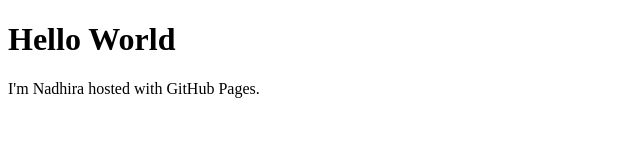
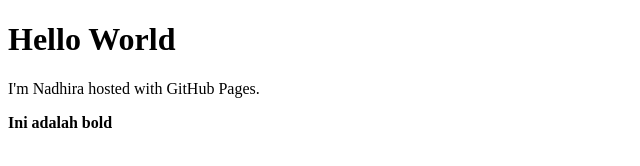
Before and after one commit to snadhira/snadhira.github.io, a plain HTML site: page index.html in a window 1280 px wide. Shown: the whole page, without its empty margins (0-640 px from the left). Drawn offline with Linux system fonts and the light colour scheme.

Commit message:
add bold

```diff
--- a/index.html
+++ b/index.html
@@ -3,5 +3,7 @@
 <body>
 <h1>Hello World</h1>
 <p>I'm Nadhira hosted with GitHub Pages.</p>
+
+<b>Ini adalah bold</b>
 </body>
 </html>
```
